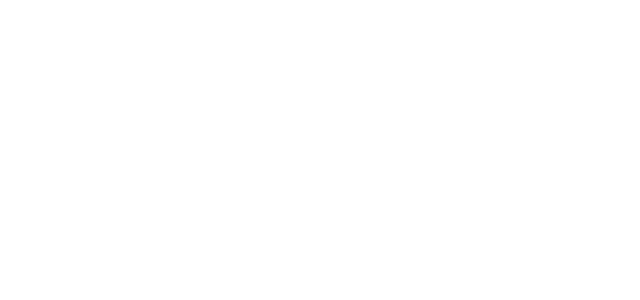
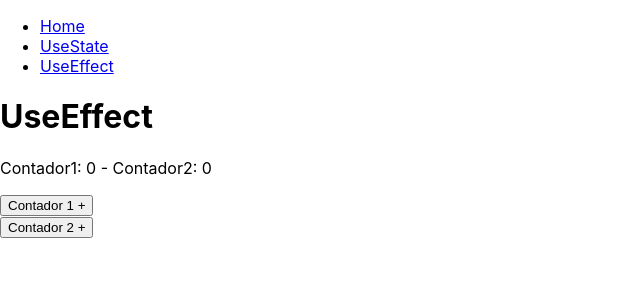
Before and after one commit to FerndsLuis/Curso_React_Avancado, a React (Create React App) app in the folder tipos-hooks/: page /useEffect in a window 1280 px wide. Before the commit this address had no page. Shown: the top 300 px of the page, without its empty margins (0-640 px from the left). Built offline with nearby package versions, Linux system fonts and the light colour scheme.

Commit message:
UseEffect - exemplos

```diff
--- a/tipos-hooks/src/App.js
+++ b/tipos-hooks/src/App.js
@@ -3,6 +3,7 @@
 import { BrowserRouter as Router, Routes, Route } from 'react-router-dom';
 import { Home } from 'component/pages/Home';
 import TypeState from 'component/pages/typeState/index.';
+import { TypeEffect } from 'component/pages/typeEffect';
 
 function App() {
   return (
@@ -10,6 +11,7 @@
       <Routes>
         <Route path="/" element={<Home />} />
         <Route path="/useState" element={<TypeState />} />
+        <Route path="/useEffect" element={<TypeEffect />} />
       </Routes>
     </Router>
   );
--- a/tipos-hooks/src/component/Header/index.js
+++ b/tipos-hooks/src/component/Header/index.js
@@ -11,6 +11,9 @@
         <li>
           <Link to="/useState">UseState</Link>
         </li>
+        <li>
+          <Link to="/useEffect">UseEffect</Link>
+        </li>
       </ul>
     </header>
   );
--- /dev/null
+++ b/tipos-hooks/src/component/pages/typeEffect/index.js
@@ -0,0 +1,35 @@
+import { Header } from 'component/Header';
+import React, { useEffect, useState } from 'react';
+
+export function TypeEffect() {
+  const [counter, setCounter] = useState(0);
+  const [counter2, setCounter2] = useState(0);
+
+  // useEffect(() => {
+  //   console.log('componentDidUpdate - executa em toda atualização');
+  // });
+
+  // useEffect(() => {
+  //   console.log('componentDidMount - executa 1 vez');
+  // }, []);
+
+  useEffect(() => {
+    console.log('componentDidMount - executa toda vez que a dependêcnia mudar', counter);
+  }, [counter]);
+
+  return (
+    <div>
+      <Header />
+
+      <div>
+        <h1>UseEffect</h1>
+        <p>
+          Contador1: {counter} - Contador2: {counter2}
+        </p>
+        <button onClick={() => setCounter((prevCounter) => prevCounter + 1)}> Contador 1 + </button>
+        <br></br>
+        <button onClick={() => setCounter2((prevCounter) => prevCounter + 1)}> Contador 2 + </button>
+      </div>
+    </div>
+  );
+}
```
